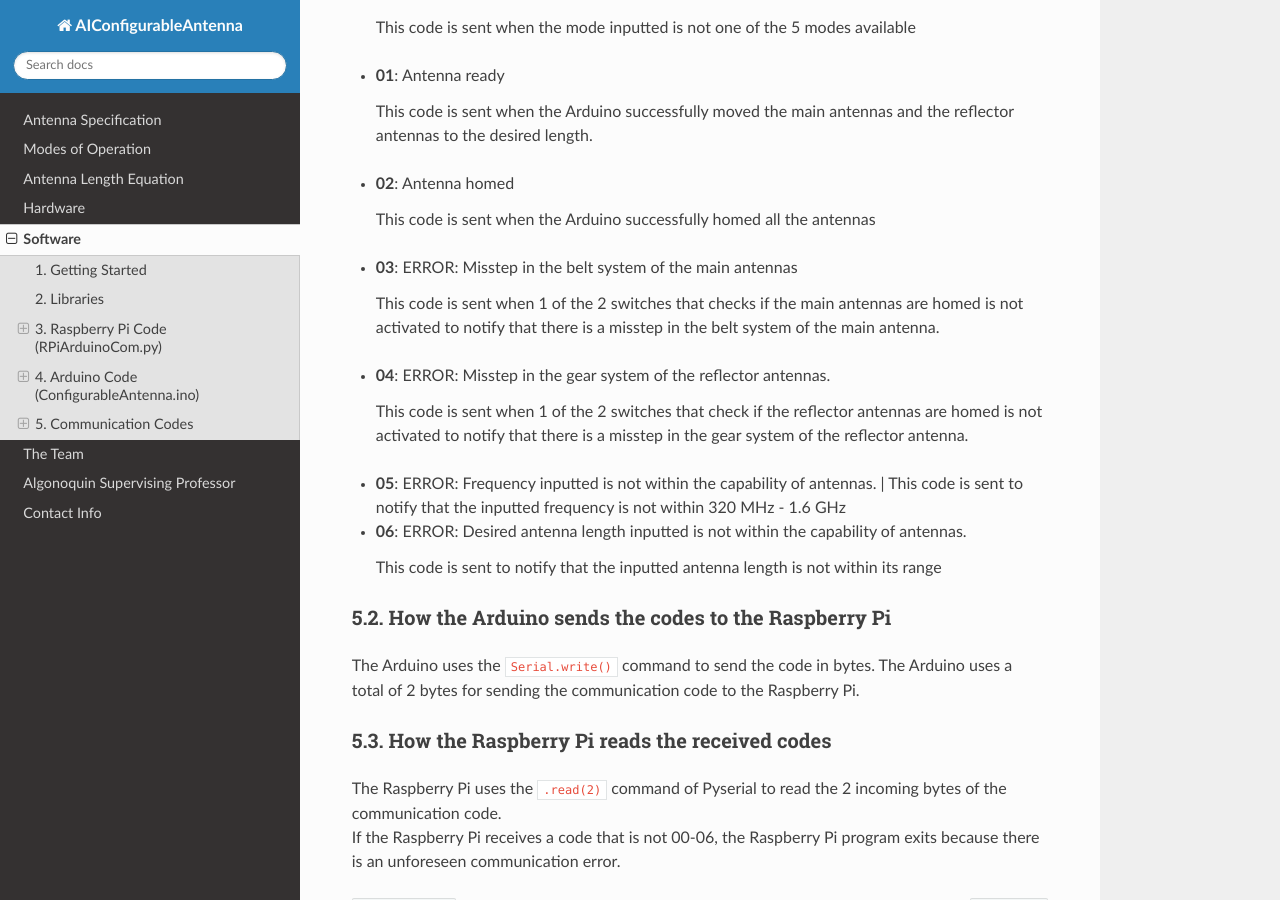
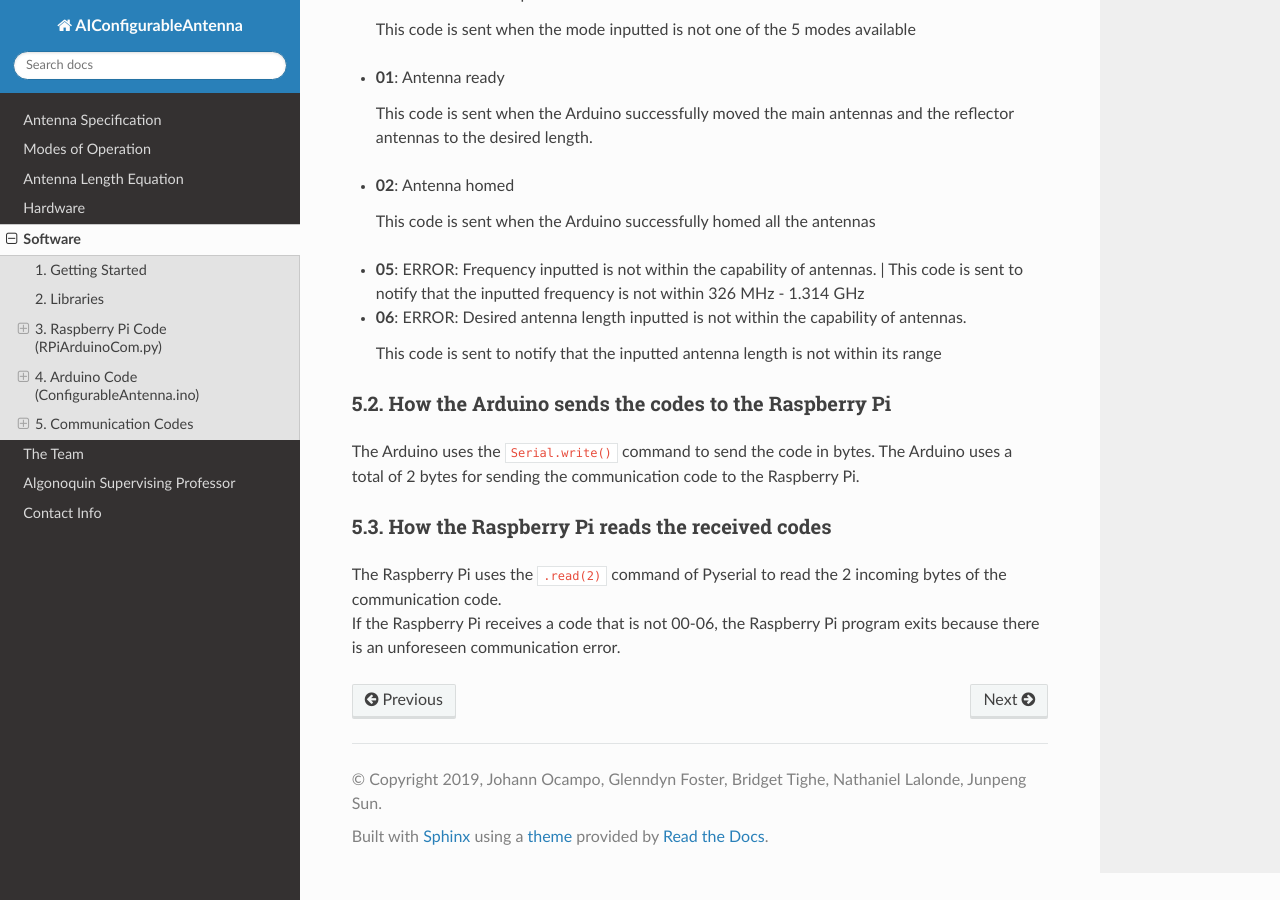
Before and after one commit to OcaJoy/AIConfigurableAntenna, a Sphinx documentation site: the page built from docs/source/software.rst, in a window 1280 px wide and 900 px high, scrolled down 8855 px. Built offline with Sphinx 7.4.7 and the Read the Docs theme 2.0.0, drawn with Linux system fonts in a browser that asks for light colours; some of the changed text lies outside the part shown.

Commit message:
Updated Homing Function

```diff
--- a/docs/source/software.rst
+++ b/docs/source/software.rst
@@ -230,8 +230,8 @@
 - **Description:**
 
   | Moves the main antenna and reflector antennas back to their retracted end position at a lower speed. This function makes use of the inputs of the 4 microswitches: ``ant1_LimitSwitch``, ``ant2_LimitSwitch``, ``ref1_LimitSwitch``, and ``ref2_LimitSwitch`` to check if all the antennas are homed properly.
-  | If either one of the main antenna microswitches is not activated after homing, then there is a mistep in the belt system of the main antenna.
-  | If either one of the reflector antenna microswitches is not activated after homing, then there is a mistep in the gear system of the reflector antenna.
+  | The homing of the main antenna ends when either one of the main antenna microswitch, ``ant1_LimitSwitch`` or ``ant2_LimitSwitch``, is activated.
+  | The homing of the reflector antenna ends when either one of the reflector antenna microswitch, ``ref1_LimitSwitch`` or ``ref2_LimitSwitch``, is activated.
   | If antennas are homed properly, the function sends a code "02" to the Raspberry Pi.
 
 - **Parameters:** None
@@ -304,16 +304,8 @@
 
   | This code is sent when the Arduino successfully homed all the antennas
 
-- **03**: ERROR: Misstep in the belt system of the main antennas
-
-  | This code is sent when 1 of the 2 switches that checks if the main antennas are homed is not activated to notify that there is a misstep in the belt system of the main antenna.
-
-- **04**: ERROR: Misstep in the gear system of the reflector antennas.
-
-  | This code is sent when 1 of the 2 switches that check if the reflector antennas are homed is not activated to notify that there is a misstep in the gear system of the reflector antenna.
-
 - **05**: ERROR: Frequency inputted is not within the capability of antennas.
-  | This code is sent to notify that the inputted frequency is not within 320 MHz - 1.6 GHz
+  | This code is sent to notify that the inputted frequency is not within 326 MHz - 1.314 GHz
 
 - **06**: ERROR: Desired antenna length inputted is not within the capability of antennas.
 
```
Also changed, not shown: 2 other files.
